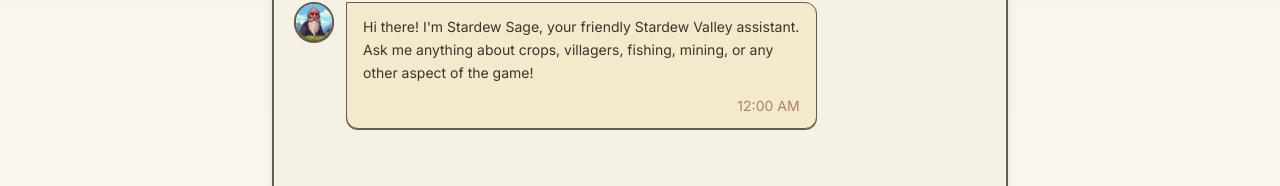
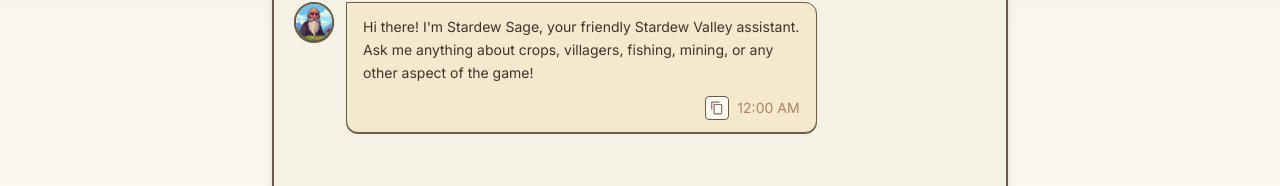
Before and after one commit to yashbhal/stardew-sage, a Next.js app: page / in a window 1280 px wide. Shown: the part 394-580 px from the top of the page. Built offline with nearby package versions, Linux system fonts and the light colour scheme.

Commit message:
easy clipboard copy

```diff
--- a/src/components/ChatInterface.tsx
+++ b/src/components/ChatInterface.tsx
@@ -49,11 +49,13 @@
   const [error, setError] = useState<string | null>(null);
   const [activePrompt, setActivePrompt] = useState<string | null>(null);
   const [prefersReducedMotion, setPrefersReducedMotion] = useState(false);
+  const [copiedMessageId, setCopiedMessageId] = useState<string | null>(null);
 
   // Refs for DOM manipulation
   const messagesEndRef = useRef<HTMLDivElement>(null);
   const chatContainerRef = useRef<HTMLDivElement>(null);
   const inputRef = useRef<HTMLInputElement>(null);
+  const copyTimeoutRef = useRef<ReturnType<typeof setTimeout> | null>(null);
 
   useEffect(() => {
     const mediaQuery = window.matchMedia('(prefers-reduced-motion: reduce)');
@@ -75,6 +77,14 @@
 
   useEffect(() => {
     inputRef.current?.focus();
+  }, []);
+
+  useEffect(() => {
+    return () => {
+      if (copyTimeoutRef.current) {
+        clearTimeout(copyTimeoutRef.current);
+      }
+    };
   }, []);
 
   // Auto-scroll effect
@@ -129,6 +139,35 @@
         setInput('');
       }
       inputRef.current?.focus();
+    }
+  };
+
+  const handleCopyMessage = async (messageId: string, content: string) => {
+    if (!content.trim()) return;
+
+    try {
+      if (navigator.clipboard && typeof navigator.clipboard.writeText === 'function') {
+        await navigator.clipboard.writeText(content);
+      } else {
+        const textarea = document.createElement('textarea');
+        textarea.value = content;
+        textarea.setAttribute('readonly', '');
+        textarea.style.position = 'absolute';
+        textarea.style.left = '-9999px';
+        document.body.appendChild(textarea);
+        textarea.select();
+        document.execCommand('copy');
+        document.body.removeChild(textarea);
+      }
+      setCopiedMessageId(messageId);
+      if (copyTimeoutRef.current) {
+        clearTimeout(copyTimeoutRef.current);
+      }
+      copyTimeoutRef.current = setTimeout(() => {
+        setCopiedMessageId(null);
+      }, 2000);
+    } catch (copyError) {
+      console.error('Failed to copy message', copyError);
     }
   };
 
@@ -206,8 +245,38 @@
 
           {/* Timestamp */}
           {message.timestamp && (
-            <div className={`text-xs ${isUser ? 'text-stardew-blue-100' : 'text-stardew-brown-400'} text-right`}>
-              {message.timestamp.toLocaleTimeString([], { hour: '2-digit', minute: '2-digit' })}
+            <div className={`mt-2 flex items-center justify-end gap-2 text-xs ${isUser ? 'text-stardew-blue-100' : 'text-stardew-brown-400'}`}>
+              {!isUser && (
+                <>
+                  {copiedMessageId === messageKey && (
+                    <span className="text-[9px] font-body text-stardew-brown-500" aria-live="polite">
+                      Copied!
+                    </span>
+                  )}
+                  <button
+                    type="button"
+                    onClick={() => handleCopyMessage(messageKey, message.content)}
+                    className="inline-flex h-6 w-6 items-center justify-center rounded-stardew-sm border border-menu-border bg-white/80 text-stardew-brown-500 transition-colors hover:bg-white focus:outline-none focus:ring-2 focus:ring-stardew-blue-400 focus:ring-offset-1 focus:ring-offset-menu-paper"
+                    aria-label="Copy assistant response"
+                  >
+                    <svg
+                      xmlns="http://www.w3.org/2000/svg"
+                      viewBox="0 0 24 24"
+                      className="h-3.5 w-3.5"
+                      aria-hidden="true"
+                      focusable="false"
+                    >
+                      <path
+                        fill="currentColor"
+                        d="M16 1H4a2 2 0 0 0-2 2v12h2V3h12V1zm3 4H8a2 2 0 0 0-2 2v14a2 2 0 0 0 2 2h11a2 2 0 0 0 2-2V7a2 2 0 0 0-2-2zm0 16H8V7h11v14z"
+                      />
+                    </svg>
+                  </button>
+                </>
+              )}
+              <time>
+                {message.timestamp.toLocaleTimeString([], { hour: '2-digit', minute: '2-digit' })}
+              </time>
             </div>
           )}
         </div>
```
